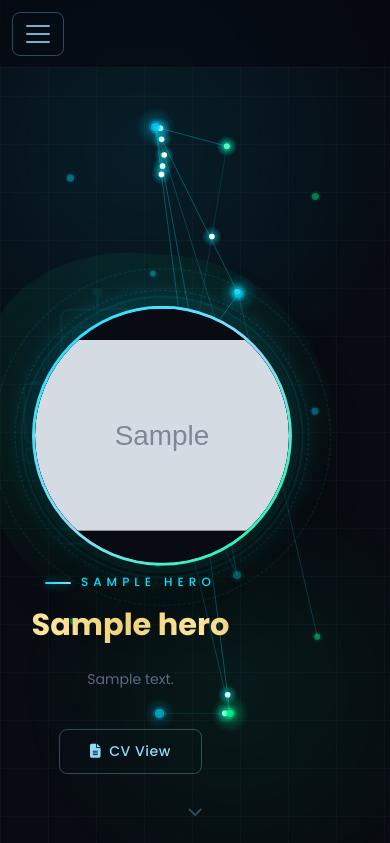
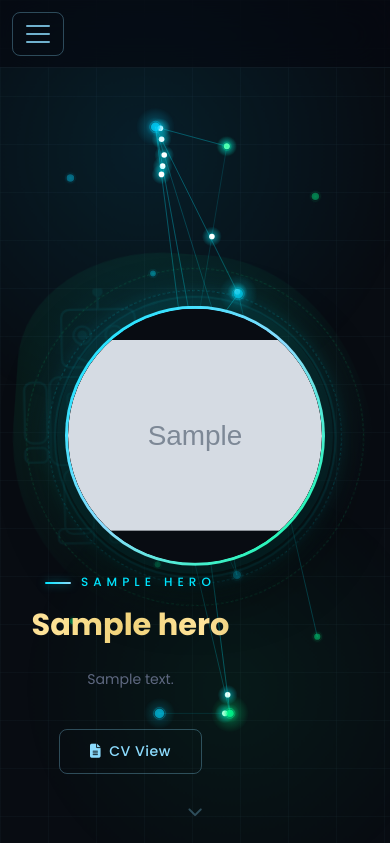
Before and after one commit to serkandemirtas/personal-website, a Django app: template home/templates/home/home.html in a window 390 px wide. Shown: the top 843 px of the page. Run offline with Django 5.2, Linux system fonts and the light colour scheme; the template is opened without the code that fills it: most values are stand-ins (such as "Sample title", 1, 10 or a date in 2020); grey boxes marked "Sample" are stand-in pictures; form fields are guessed from the names that the template uses; some libraries are stand-ins or nearby versions.

Commit message:
Center hero photo on mobile

```diff
--- a/static/css/style.css
+++ b/static/css/style.css
@@ -979,6 +979,12 @@ header nav.scrolled {
   .hero-text h1 {
     font-size: 2.4rem;
   }
+  .hero-img {
+    width: 100% !important;
+    display: flex;
+    justify-content: center;
+    align-items: center;
+  }
   .hero-photo-wrapper {
     width: clamp(240px, 60vw, 320px);
     height: clamp(240px, 60vw, 320px);
```
